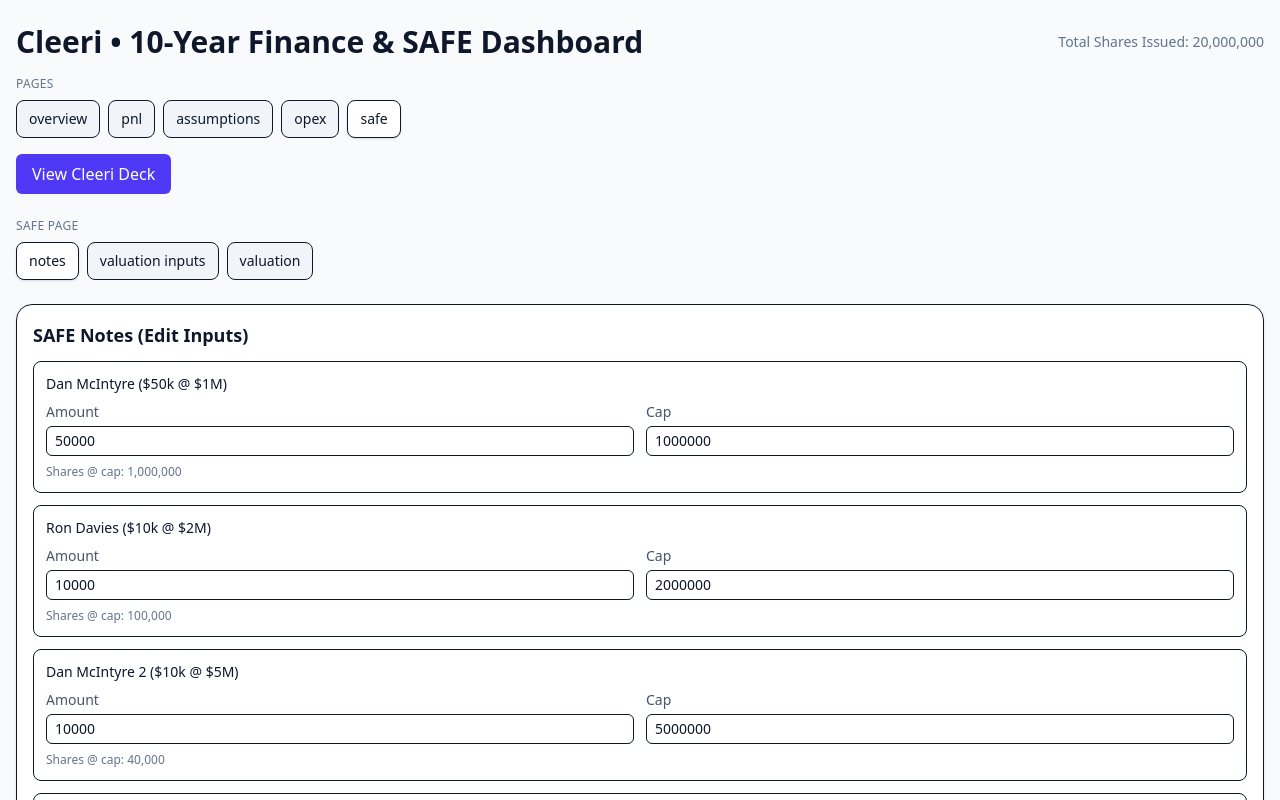
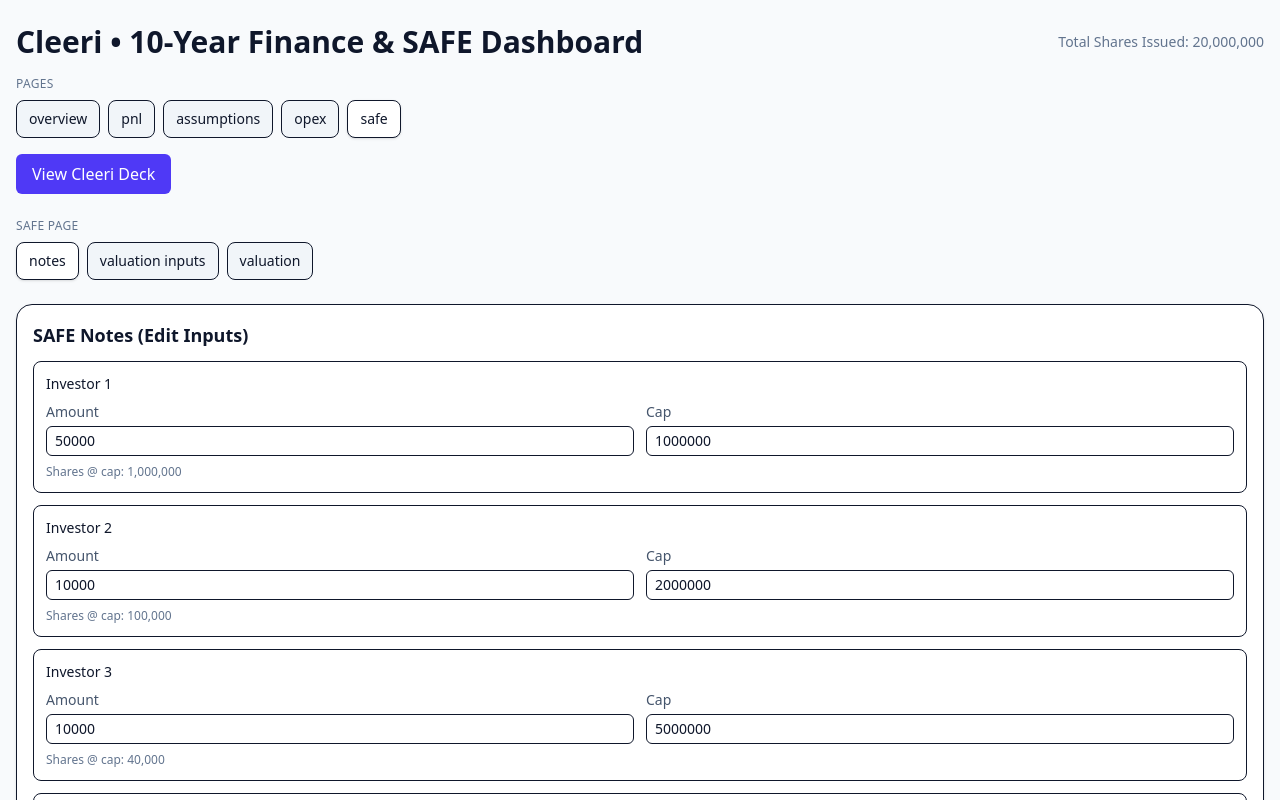
Before and after one commit to jeffgottschalk04-a11y/cleeri-financial, a React (Vite) app: page / in a window 1280 px wide. Both pictures are taken after a click on the button "safe". Shown: the top 800 px of the page. Built offline with nearby package versions, Linux system fonts and the light colour scheme.

Commit message:
chore(safe): show investors as numbered placeholders (Investor 1,2,...) across UI

```diff
--- a/src/App.tsx
+++ b/src/App.tsx
@@ -504,7 +504,7 @@
                 <div className="space-y-3">
                   {assumptions.safes.map((s, idx) => (
                     <div key={idx} className="rounded-lg border bg-white p-3 space-y-2">
-                      <div className="text-sm font-medium">{s.name}</div>
+                      <div className="text-sm font-medium">{`Investor ${idx + 1}`}</div>
                       <div className="grid grid-cols-2 gap-3">
                         <MoneyInput label="Amount" value={s.amount} onChange={v => updateNested(`safes.${idx}.amount`, v)} />
                         <MoneyInput label="Cap" value={s.cap} onChange={v => updateNested(`safes.${idx}.cap`, v)} />
@@ -564,8 +564,8 @@
                         {assumptions.safes.map((s, i) => {
                           const shares = Math.round((s.amount / s.cap) * TOTAL_SHARES);
                           return (
-                            <tr key={s.name} className="border-t">
-                              <td className="py-2 pr-4 font-medium">{s.name}</td>
+                            <tr key={i} className="border-t">
+                              <td className="py-2 pr-4 font-medium">{`Investor ${i + 1}`}</td>
                               {safeShareInfo.valuesByYear[i].map((val, idx) => (
                                 <td key={idx} className="py-2 pr-4">{currency(val)}</td>
                               ))}
@@ -741,11 +741,11 @@
                 </tr>
               </thead>
               <tbody>
-                {safes.map(s => {
+                {safes.map((s, idx) => {
                   const shares = (s.amount / s.cap) * TOTAL_SHARES;
                   return (
-                    <tr key={s.name} className="border-t">
-                      <td className="py-2 pr-4 font-medium">{s.name}</td>
+                    <tr key={idx} className="border-t">
+                      <td className="py-2 pr-4 font-medium">{`Investor ${idx + 1}`}</td>
                       <td className="py-2 pr-4">{Math.round(shares).toLocaleString()}</td>
                       <td className="py-2 pr-4">{currency(shares * autoPerShare)}</td>
                     </tr>
@@ -796,12 +796,12 @@
                 </tr>
               </thead>
               <tbody>
-                {safes.map(s => {
+                {safes.map((s, idx) => {
                   const shares = (s.amount / s.cap) * TOTAL_SHARES;
                   const perShare = (selectedValuations[manualYearIdx] ?? 0) / TOTAL_SHARES;
                   return (
-                    <tr key={s.name} className="border-t">
-                      <td className="py-2 pr-4 font-medium">{s.name}</td>
+                    <tr key={idx} className="border-t">
+                      <td className="py-2 pr-4 font-medium">{`Investor ${idx + 1}`}</td>
                       <td className="py-2 pr-4">{Math.round(shares).toLocaleString()}</td>
                       <td className="py-2 pr-4">{currency(shares * perShare)}</td>
                     </tr>
```
